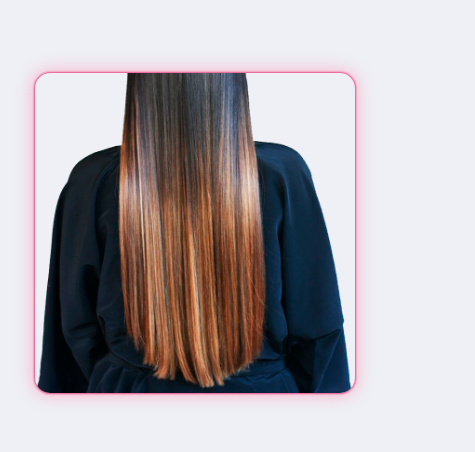
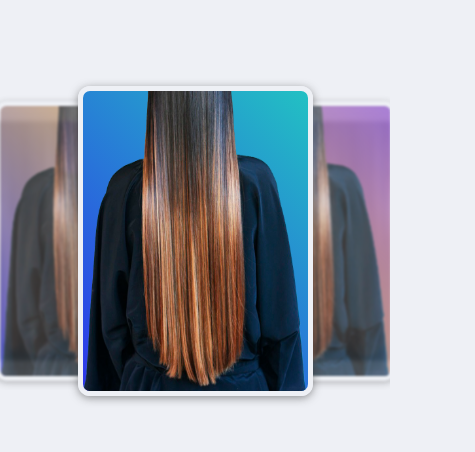
Before and after one commit to printer130/spa-nelson, a React (Vite) app: page / in a window 390 px wide. Shown: the part 634-1086 px from the top of the page, 475 px wide, since content can reach past the window. Built offline with nearby package versions, Linux system fonts and the light colour scheme.

Commit message:
responsive slider cards

```diff
--- a/index.html
+++ b/index.html
@@ -4,7 +4,7 @@
     <meta charset="UTF-8" />
     <link rel="icon" type="image/svg" href="/logo2.svg" />
     <meta name="viewport" content="width=device-width, initial-scale=1.0" />
-    <title>Nelson Spa Peluqueria</title>
+    <title>Home | Nelson Peluqueria Spa</title>
   </head>
   <body>
     <div id="root"></div>
--- a/src/App.jsx
+++ b/src/App.jsx
@@ -10,12 +10,11 @@ const hatImg = 'https://res.cloudinary.com/djc1umong/image/upload/v1628795461/fu
 const eyeImg = 'https://res.cloudinary.com/djc1umong/image/upload/v1628790293/fuegoEyes_heopfx.webp'
 const pineImg = 'https://res.cloudinary.com/djc1umong/image/upload/v1628721569/pine_oadiet.webp'
 
+const style = {
+  container: 'flex-direction: row'
+}
+
 function App () {
-  const style = {
-    container: 'flex-direction: row'
-  }
-
-  const LazySlider = React.lazy(() => import('./components/Slider'))
   return (
     <>
       <Home />
@@ -68,9 +67,6 @@ function App () {
         />
       </Layout>
       <Services />
-      <Suspense fallback={<div>LOADING....</div>}>
-        <LazySlider />
-      </Suspense>
     </>
   )
 }
--- a/src/Layout/styles.css
+++ b/src/Layout/styles.css
@@ -1,5 +1,6 @@
 .layout__container {
  padding: 1rem;
+ overflow: hidden;
 }
 
 .section__container {
--- /dev/null
+++ b/src/api/images.js
@@ -0,0 +1,33 @@
+
+export const images = [
+  {
+    className: 'carousel__item',
+    dataPos: '-2',
+    src: './b1T.png',
+    alt: ''
+  },
+  {
+    className: 'carousel__item',
+    dataPos: '-1',
+    src: './b1T.png',
+    alt: ''
+  },
+  {
+    className: 'carousel__item',
+    dataPos: '0',
+    src: './b1T.png',
+    alt: ''
+  },
+  {
+    className: 'carousel__item',
+    dataPos: '1',
+    src: './b1T.png',
+    alt: ''
+  },
+  {
+    className: 'carousel__item',
+    dataPos: '2',
+    src: './b1T.png',
+    alt: ''
+  }
+]
--- a/src/components/Description/description.module.css
+++ b/src/components/Description/description.module.css
@@ -1,6 +1,10 @@
 .description {
  background-color: transparent;
  position: relative;
+}
+
+#description__container:nth-child(3) {
+ flex-direction: row;
 }
 
 #description__container {
@@ -11,7 +15,6 @@
  border-bottom: 10px solid var(--three);
  margin-bottom: 1.5rem;
  justify-content: space-evenly;
- position: relative;
 }
 
 .description_image {
@@ -97,4 +100,7 @@
  .position:nth-child(1) {
   display: none;
  }
+ #description__container:nth-child(3) {
+  flex-direction: column;
+ }
 }
--- a/src/components/Description/index.jsx
+++ b/src/components/Description/index.jsx
@@ -2,8 +2,9 @@ import React from 'react'
 import styles from './description.module.css'
 import { useStyles } from '../../hooks/useStyles'
 import { Close } from '../svgs/close'
+import { SliderList } from '../SliderList'
 
-export function Description ({ image, title, p, ornament = null, ornament1 = null, ornament2 = null, ornament3 = null, altImage, altOrnament, stylesConfig = null, titleImage, servicesDesc1, servicesDesc2, servicesDesc3, servicesTitle, servicesPrice }) {
+export function Description ({ image, title, p, ornament = null, ornament1 = null, ornament2 = null, ornament3 = null, altImage, altOrnament, stylesConfig = null, servicesDesc1, servicesDesc2, servicesDesc3, servicesTitle, servicesPrice }) {
   const { ref } = useStyles({ stylesConfig })
 
   return (
@@ -18,17 +19,12 @@ export function Description ({ image, title, p, ornament = null, ornament1 = nul
       {
         ornament3 && <img className={styles.position} src={ornament3} alt={altOrnament} />
       }
-      <div ref={ref} id={styles.description__container}>
+      <div
+        ref={ref}
+        id={styles.description__container}
+      >
         <picture>
-          <img
-            loading='lazy'
-            className={styles.description_image}
-            src={image}
-            width='320px'
-            title={titleImage}
-            height='320px'
-            alt={altImage}
-          />
+          <SliderList />
         </picture>
         <div className={styles.description__text}>
           <h2 ref={ref}>{title}</h2>
--- a/src/components/Hero/styles.css
+++ b/src/components/Hero/styles.css
@@ -31,10 +31,11 @@
     width: 50%;
     height: 36px;
     display: grid;
-    place-content: center;
     text-decoration: none;
     color: var(--five);
     font-weight: bold;
+    place-content: center;
+    text-align: center;
 }
 
 .hero__image {
--- a/src/components/Slider/index.jsx
+++ b/src/components/Slider/index.jsx
@@ -1,67 +1,14 @@
-import React, { useRef, useEffect } from 'react'
+import React from 'react'
 import './styles.css'
 
-export default function Slider () {
-  const carouselList = useRef()
-  const carouselItems = useRef()
-  const handlerSliderEvents = e => {
-    const newActive = e.target
-    const isItem = newActive.closest('.carousel__item')
-
-    if (!isItem || newActive.classList.contains('carousel__item_active')) {
-      return
-    }
-    update(newActive)
-  }
-
-  useEffect(() => {
-    if (carouselItems.current && carouselList.current) {
-      carouselList.current.addEventListener('click', handlerSliderEvents)
-    }
-
-    return () => carouselList.current.removeEventListener(handlerSliderEvents)
-  }, [carouselList.current, carouselItems.current])
-
-  const update = function (newActive) {
-    const newActivePos = newActive.dataset.pos
-
-    const current = carouselList.current.children[0]
-    const prev = carouselList.current.children[1]
-    const next = carouselList.current.children[2]
-    const first = carouselList.current.children[3]
-    const last = carouselList.current.children[4]
-
-    current.classList.remove('carousel__item_active')
-    const list = [current, prev, next, first, last]
-
-    list.forEach(item => {
-      const itemPos = item.dataset.pos
-
-      item.dataset.pos = getPos(itemPos, newActivePos)
-    })
-  }
-
-  const getPos = function (current, active) {
-    const diff = current - active
-
-    if (Math.abs(current - active) > 2) {
-      return -current
-    }
-
-    return diff
-  }
-
+export function Slider ({ className, carouselItemsRef, dataPos, src, alt }) {
   return (
-    <section>
-      <div className='carousel'>
-        <ul ref={carouselList} className='carousel__list'>
-          <li ref={carouselItems} className='carousel__item' data-pos='-2'>1</li>
-          <li ref={carouselItems} className='carousel__item' data-pos='-1'>2</li>
-          <li ref={carouselItems} className='carousel__item' data-pos='0'>3</li>
-          <li ref={carouselItems} className='carousel__item' data-pos='1'>4</li>
-          <li ref={carouselItems} className='carousel__item' data-pos='2'>5</li>
-        </ul>
-      </div>
-    </section>
+    <img
+      ref={carouselItemsRef}
+      className={className}
+      data-pos={dataPos}
+      src={src}
+      alt={alt}
+    />
   )
 }
--- a/src/components/Slider/styles.css
+++ b/src/components/Slider/styles.css
@@ -1,71 +1,78 @@
-.carousel {
-  display: flex;
-  width: 100%;
-  height: 100%;
-  align-items: center;
-  overflow: hidden;
-}
-.carousel__list {
-  display: flex;
-  list-style: none;
-  position: relative;
-  width: 100%;
+
+.carousel__item {
+ width: 225px;
  height: 300px;
-  justify-content: center;
-  perspective: 300px;
-}
-.carousel__item {
-  display: flex;
-  align-items: center;
-  justify-content: center;
-  color: #fff;
-  font-size: 1rem;
-  width: 220px;
-  height: 300px;
+ cursor: pointer;
  border-radius: 12px;
  box-shadow: 0px 2px 8px 0px rgba(50, 50, 50, 0.5);
  position: absolute;
  transition: all 0.3s ease-in;
+ border: 10px solid var(--five);
 }
+
+.carousel__item:hover {
+ border: 10px solid var(--four);
+}
+
 .carousel__item:nth-child(1) {
  background: linear-gradient(45deg, #2D35EB 0%, #904ED4 100%);
 }
+
 .carousel__item:nth-child(2) {
  background: linear-gradient(45deg, #2D35EB 0%, #fdbb2d 100%);
 }
+
 .carousel__item:nth-child(3) {
  background: linear-gradient(45deg, #2D35EB 0%, #22c1c3 100%);
 }
+
 .carousel__item:nth-child(4) {
  background: linear-gradient(45deg, #fdbb2d 0%, #904ED4 100%);
 }
+
 .carousel__item:nth-child(5) {
  background: linear-gradient(45deg, #22c1c3 0%, #904ED4 100%);
 }
+
 .carousel__item[data-pos="0"] {
  z-index: 5;
 }
+
 .carousel__item[data-pos="-1"], .carousel__item[data-pos="1"] {
  opacity: 0.7;
  filter: blur(1px) grayscale(10%);
 }
+
 .carousel__item[data-pos="-1"] {
  transform: translateX(-40%) scale(0.9);
  z-index: 4;
 }
+
 .carousel__item[data-pos="1"] {
  transform: translateX(40%) scale(0.9);
  z-index: 4;
 }
+
 .carousel__item[data-pos="-2"], .carousel__item[data-pos="2"] {
  opacity: 0.4;
  filter: blur(3px) grayscale(20%);
 }
+
 .carousel__item[data-pos="-2"] {
  transform: translateX(-70%) scale(0.8);
  z-index: 3;
 }
+
 .carousel__item[data-pos="2"] {
  transform: translateX(70%) scale(0.8);
  z-index: 3;
 }
+
+@media only screen and (max-width: 468px) {
+ .carousel__item {
+  border: 5px solid var(--five);
+ }
+ .carousel__item:hover {
+  border: 5px solid var(--four);
+ }
+}
--- /dev/null
+++ b/src/components/SliderList/index.jsx
@@ -0,0 +1,79 @@
+import React, { useRef, useEffect } from 'react'
+import { Slider } from '../Slider'
+import { images } from '../../api/images'
+import './styles.css'
+
+export function SliderList () {
+  const carouselListRef = useRef()
+  const carouselItems = useRef()
+
+  const handlerSliderEvents = e => {
+    const newActive = e.target
+    const isItem = newActive.closest('.carousel__item')
+
+    if (!isItem || newActive.classList.contains('carousel__item_active')) {
+      return
+    }
+    update(newActive)
+  }
+
+  useEffect(() => {
+    if (carouselItems.current && carouselListRef.current) {
+      carouselListRef.current.addEventListener('click', handlerSliderEvents)
+    }
+
+    return () => carouselListRef.current !== false && carouselListRef.current.removeEventListener('click', handlerSliderEvents)
+  }, [carouselListRef.current, carouselItems.current])
+
+  const update = function (newActive) {
+    const newActivePos = newActive.dataset.pos
+
+    const current = carouselListRef.current.children[0]
+    const prev = carouselListRef.current.children[1]
+    const next = carouselListRef.current.children[2]
+    const first = carouselListRef.current.children[3]
+    const last = carouselListRef.current.children[4]
+    current.classList.remove('carousel__item_active')
+
+    const list = [current, prev, next, first, last]
+
+    list.forEach(item => {
+      const itemPos = item.dataset.pos
+
+      item.dataset.pos = getPos(itemPos, newActivePos)
+    })
+  }
+
+  const getPos = function (current, active) {
+    const diff = current - active
+
+    if (Math.abs(current - active) > 2) {
+      return -current
+    }
+
+    return diff
+  }
+
+  return (
+    <section>
+      <div className='carousel'>
+        <ul ref={carouselListRef} className='carousel__list'>
+          {
+          images.map(({ dataPos, src, alt }) => {
+            return (
+              <Slider
+                key={+dataPos}
+                carouselItemsRef={carouselItems}
+                className='carousel__item'
+                dataPos={dataPos}
+                src={src}
+                alt={alt}
+              />
+            )
+          })
+        }
+        </ul>
+      </div>
+    </section>
+  )
+}
--- /dev/null
+++ b/src/components/SliderList/styles.css
@@ -0,0 +1,15 @@
+.carousel {
+  display: flex;
+  min-width: 325px;
+  height: 100%;
+  align-items: center;
+}
+.carousel__list {
+  display: flex;
+  list-style: none;
+  position: relative;
+  width: 100%;
+  height: 300px;
+  justify-content: center;
+  perspective: 300px;
+}
--- a/src/index.css
+++ b/src/index.css
@@ -33,7 +33,9 @@ body {
 *::selection {
   background-color: #ea4c89;
 }
-
+ul {
+ padding: 0;
+}
 p {
   line-height: 150%;
   font-size: large;
@@ -44,3 +46,8 @@ h2 {
   font-size: 42px;
   color: var(--six);
 }
+
+#root section .layout__container:nth-child(1) {
+  flex-direction: row;
+  background-color: #0d0c22;
+}
```
Lines whose indentation alone changed are shown as unchanged.
